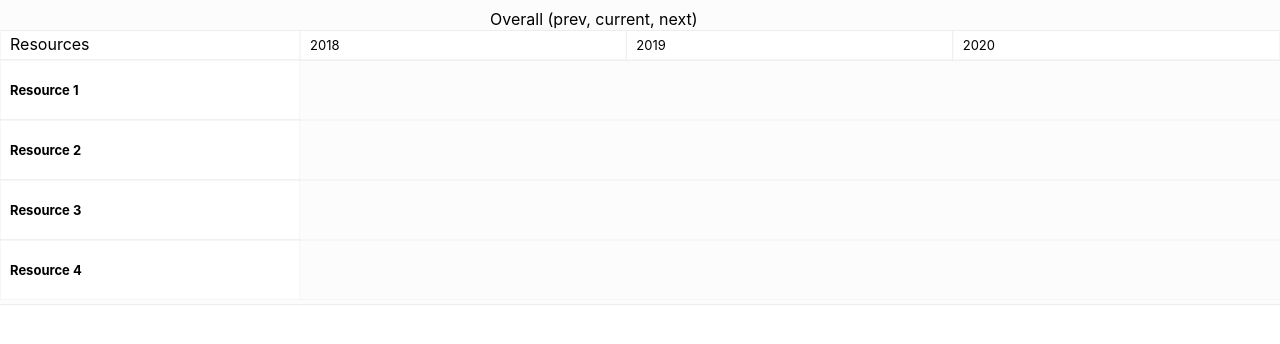
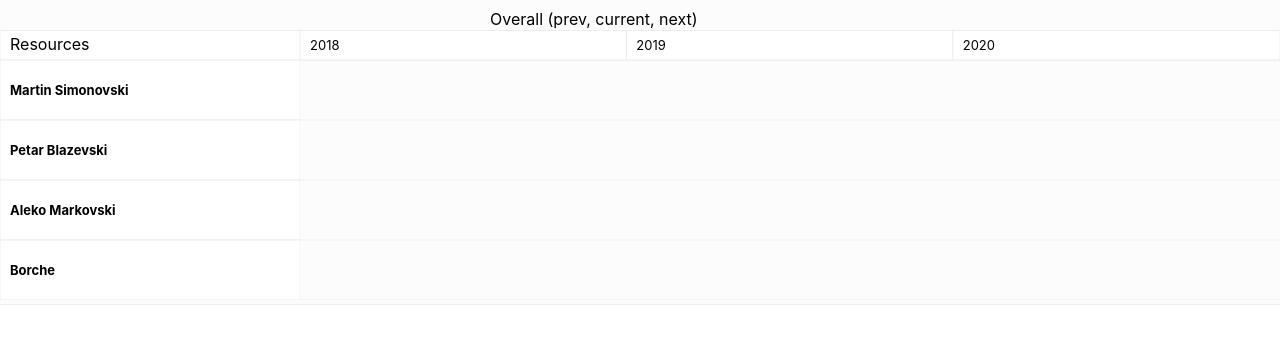
Before and after one commit to martinsimonovski/react-d3-test, a React (Create React App) app: page / in a window 1280 px wide. Shown: the top 344 px of the page. Built offline with nearby package versions, Linux system fonts and the light colour scheme.

Commit message:
add real data

```diff
--- a/src/App.js
+++ b/src/App.js
@@ -1,14 +1,10 @@
 import React from 'react';
 import { Gantt } from './components';
+import data from './data';
 import './App.scss';
 
 const config = {
-  data: [
-    { id: 1, name: 'Resource 1', projects: [1, 2, 3] },
-    { id: 2, name: 'Resource 2', projects: [1] },
-    { id: 3, name: 'Resource 3', projects: [1, 2] },
-    { id: 4, name: 'Resource 4', projects: [1] }
-  ],
+  data: data,
   container: '#chart',
   box_padding: 10,
   rowHeight: 60,
--- a/src/components/SidePanel.js
+++ b/src/components/SidePanel.js
@@ -44,7 +44,7 @@ const SidePanelRow = row => {
         width={width}
         height={rowHeight}
       >
-        {row.name}
+        {row.firstName + ` ` + row.lastName}
       </text>
     </Fragment>
   );
--- /dev/null
+++ b/src/data/index.js
@@ -0,0 +1,256 @@
+// add availability to resource
+// add FT required to projects
+export default [
+  {
+    id: 1,
+    firstName: 'Martin',
+    lastName: 'Simonovski',
+    availability: 100,
+    projects: [
+      {
+        id: 1,
+        name: 'Paynova',
+        color: 'c6cfff',
+        assignments: [
+          {
+            startDate: '2018-10-09',
+            endDate: '2019-06-03',
+            assigned: 100
+          }
+        ]
+      },
+      {
+        id: 2,
+        name: 'Kodiak',
+        color: 'b0deff',
+        assignments: [
+          {
+            startDate: '2019-06-04',
+            endDate: null,
+            assigned: 100
+          }
+        ]
+      },
+      {
+        id: 3,
+        name: 'Aifloo',
+        color: 'd2f3e0',
+        assignments: [
+          {
+            startDate: '2017-05-01',
+            endDate: '2017-12-01',
+            assigned: 100
+          },
+          {
+            startDate: '2018-05-01',
+            endDate: '2018-12-01',
+            assigned: 100
+          }
+        ]
+      },
+      {
+        id: 4,
+        name: 'Pedab',
+        color: 'ffbea3',
+        assignments: [
+          {
+            startDate: '2018-01-01',
+            endDate: '2018-12-31',
+            assigned: 100
+          }
+        ]
+      },
+      {
+        id: 5,
+        name: 'Telinet',
+        color: 'e0f9b5',
+        assignments: [
+          {
+            startDate: '2017-02-01',
+            endDate: '2017-06-15',
+            assigned: 50
+          }
+        ]
+      }
+    ]
+  },
+  {
+    id: 2,
+    firstName: 'Petar',
+    lastName: 'Blazevski',
+    availability: 80,
+    projects: [
+      {
+        id: 6,
+        name: 'Alma Talentum',
+        color: 'deecff',
+        assignments: [
+          {
+            startDate: '2016-03-01',
+            endDate: '2017-04-13',
+            assigned: 100
+          }
+        ]
+      },
+      {
+        id: 7,
+        name: 'Srs',
+        color: 'ffcfdf',
+        assignments: [
+          {
+            startDate: '2017-04-13',
+            endDate: '2018-08-08',
+            assigned: 100
+          }
+        ]
+      },
+      {
+        id: 8,
+        name: 'Med Universe',
+        color: 'a5dee5',
+        dates: [
+          {
+            startDate: '2017-08-09',
+            endDate: '2018-10-01',
+            required: 200
+          },
+          {
+            startDate: '2018-10-02',
+            endDate: '2019-06-06',
+            required: 300
+          },
+          {
+            startDate: '2019-06-07',
+            endDate: null,
+            required: 260
+          }
+        ],
+        assignments: [
+          {
+            startDate: '2017-08-09',
+            endDate: '2018-10-01',
+            assigned: 80
+          },
+          {
+            startDate: '2019-01-01',
+            endDate: null,
+            assigned: 80
+          }
+        ]
+      },
+      {
+        id: 9,
+        name: 'Tr3',
+        color: 'c6cfff',
+        assignments: [
+          {
+            startDate: '2018-10-01',
+            endDate: '2018-12-31',
+            assigned: 20
+          }
+        ]
+      }
+    ]
+  },
+  {
+    id: 3,
+    firstName: 'Aleko',
+    lastName: 'Markovski',
+    availability: 100,
+    projects: [
+      {
+        id: 12,
+        name: 'AgiliIt',
+        color: 'feb9c8',
+        assignments: [
+          {
+            startDate: '2017-04-01',
+            endDate: '2018-06-09',
+            assigned: 100
+          },
+          {
+            startDate: '2018-06-10',
+            endDate: '2018-10-10',
+            assigned: 100
+          }
+        ]
+      },
+      {
+        id: 8,
+        name: 'Med Universe',
+        color: 'a5dee5',
+        dates: [
+          {
+            startDate: '2017-08-09',
+            endDate: '2018-10-01',
+            required: 200
+          },
+          {
+            startDate: '2018-10-02',
+            endDate: '2019-06-06',
+            required: 300
+          },
+          {
+            startDate: '2019-06-07',
+            endDate: null,
+            required: 260
+          }
+        ],
+        assignments: [
+          {
+            startDate: '2018-06-11',
+            endDate: '2018-10-01',
+            assigned: 60
+          },
+          {
+            startDate: '2018-10-15',
+            endDate: null,
+            assigned: 100
+          }
+        ]
+      }
+    ]
+  },
+  {
+    id: 4,
+    firstName: 'Borche',
+    lastName: '',
+    availability: 100,
+    projects: [
+      {
+        id: 8,
+        name: 'Med Universe',
+        color: 'a5dee5',
+        dates: [
+          {
+            startDate: '2017-08-09',
+            endDate: '2018-10-01',
+            required: 200
+          },
+          {
+            startDate: '2018-10-02',
+            endDate: '2019-06-06',
+            required: 300
+          },
+          {
+            startDate: '2019-06-07',
+            endDate: null,
+            required: 260
+          }
+        ],
+        assignments: [
+          {
+            startDate: '2018-06-10',
+            endDate: '2019-04-01',
+            assigned: 100
+          },
+          {
+            startDate: '2019-04-02',
+            endDate: null,
+            assigned: 80
+          }
+        ]
+      }
+    ]
+  }
+];
```
